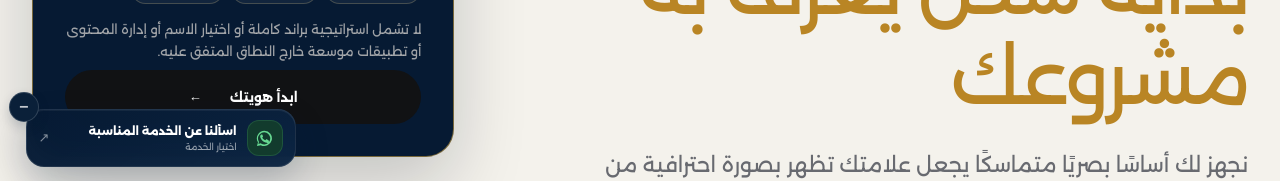
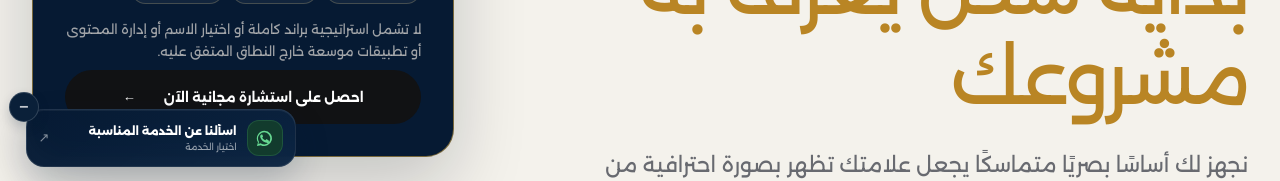
Before and after one commit to mohammedrashad2011-ui/Dewank-2026-website, a Next.js app: page /offers/mini-visual-identity in a window 1280 px wide. Shown: the part 607-788 px from the top of the page. Built offline with nearby package versions, Linux system fonts and the light colour scheme; no server answers.

Commit message:
Offer consultations: remaining Arabic offer detail pages

```diff
--- a/app/(ar)/offers/mini-visual-identity/localized-mini-identity.tsx
+++ b/app/(ar)/offers/mini-visual-identity/localized-mini-identity.tsx
@@ -9,7 +9,7 @@ export function MiniIdentityPrice() {
 
 export function MiniIdentityWhatsApp({ className, label }: { className: string; label: string }) {
   const price = useOfferPrice("mini-visual-identity");
-  const text = `مرحبًا ديوانك، أريد حجز باقة الهوية البصرية المصغرة بسعر ${price.formattedAmount} ${price.currencyLabel}. نوع نشاطي: `;
+  const text = `مرحبًا ديوانك، أرغب في استشارة مجانية مبدئية بخصوص باقة الهوية البصرية المصغرة بسعر ${price.formattedAmount} ${price.currencyLabel}. نشاطي: `;
   const href = `https://wa.me/97339066649?text=${encodeURIComponent(text)}`;
   return <a className={className} href={href} target="_blank" rel="noreferrer">{label} <span>←</span></a>;
 }
--- a/app/(ar)/offers/mini-visual-identity/page.tsx
+++ b/app/(ar)/offers/mini-visual-identity/page.tsx
@@ -94,7 +94,7 @@ export default function MiniVisualIdentityOffer() {
           <MiniIdentityPrice />
           <div className="offer-trust-inline"><span>شعار أساسي</span><span>3 تطبيقات</span><span>جولتا تعديل</span></div>
           <p>لا تشمل استراتيجية براند كاملة أو اختيار الاسم أو إدارة المحتوى أو تطبيقات موسعة خارج النطاق المتفق عليه.</p>
-          <MiniIdentityWhatsApp className="button primary" label="ابدأ هويتك" />
+          <MiniIdentityWhatsApp className="button primary" label="احصل على استشارة مجانية الآن" />
         </aside>
       </section>
 
@@ -142,7 +142,7 @@ export default function MiniVisualIdentityOffer() {
         <span className="offer-kicker">هوية بصرية مصغرة · 7–10 أيام</span>
         <h2>اجعل مشروعك يبدو كعلامة، لا كمجموعة تصميمات منفصلة</h2>
         <p>أرسل نوع النشاط والاسم والسوق المستهدف، ونبدأ بتحديد الاتجاه قبل تصميم الشعار.</p>
-        <MiniIdentityWhatsApp className="button primary" label="ابدأ الهوية البصرية" />
+        <MiniIdentityWhatsApp className="button primary" label="احصل على استشارة مجانية الآن" />
         <div className="mini-identity-links"><Link href="/branding">خدمة البراند والهوية الكاملة</Link><Link href="/guides/branding-identity-cost-saudi-arabia">كم تكلفة الهوية الكاملة؟</Link><Link href="/offers/brand-naming">لم تختر الاسم بعد؟</Link><Link href="/offers">العودة إلى العروض</Link></div>
       </section>
       <Footer />
--- a/app/(ar)/offers/seo-audit/localized-seo-audit-offer.tsx
+++ b/app/(ar)/offers/seo-audit/localized-seo-audit-offer.tsx
@@ -9,7 +9,7 @@ export function SeoAuditOfferPrice() {
 
 export function SeoAuditWhatsApp({ className, label }: { className: string; label: string }) {
   const price = useOfferPrice("seo-audit");
-  const text = `مرحبًا ديوانك، أريد حجز فحص SEO شامل لموقعي بسعر ${price.formattedAmount} ${price.currencyLabel}. رابط موقعي: `;
+  const text = `مرحبًا ديوانك، أرغب في استشارة مجانية مبدئية بخصوص فحص SEO وAEO بسعر ${price.formattedAmount} ${price.currencyLabel}. رابط موقعي: `;
   const href = `https://wa.me/97339066649?text=${encodeURIComponent(text)}`;
   return <a className={className} href={href} target="_blank" rel="noreferrer">{label} <span>←</span></a>;
 }
--- a/app/(ar)/offers/seo-audit/page.tsx
+++ b/app/(ar)/offers/seo-audit/page.tsx
@@ -120,7 +120,7 @@ export default function SeoAuditOfferPage() {
           <SeoAuditOfferPrice />
           <div className="offer-trust-inline"><span>تقرير PDF</span><span>خطة 30 يوم</span><span>بدون اشتراك</span></div>
           <p>السعر يشمل الفحص والتقرير والتوصيات. تنفيذ الإصلاحات أو إدارة SEO الشهرية غير مشمولين.</p>
-          <SeoAuditWhatsApp className="button primary" label="أرسل موقعك للفحص" />
+          <SeoAuditWhatsApp className="button primary" label="احصل على استشارة مجانية الآن" />
         </aside>
       </section>
 
@@ -163,7 +163,7 @@ export default function SeoAuditOfferPage() {
         <span className="offer-kicker">SEO + AEO · تقرير PDF · خلال 48 ساعة</span>
         <h2>اعرف أين تخسر الظهور قبل أن تدفع أكثر لجلب الزيارات</h2>
         <p>أرسل رابط موقعك ونوع النشاط والسوق المستهدف، ونبدأ الفحص من الصورة الكبيرة إلى التفاصيل التي تؤثر فعلًا.</p>
-        <SeoAuditWhatsApp className="button primary" label="افحص موقعي الآن" />
+        <SeoAuditWhatsApp className="button primary" label="احصل على استشارة مجانية الآن" />
         <div className="seo-audit-links"><Link href="/guides/seo-vs-aeo">تريد فهم الفرق بين SEO وAEO؟</Link><Link href="/seo-aeo">تحتاج تنفيذًا مستمرًا بعد الفحص؟</Link><Link href="/offers">← العودة إلى جميع العروض</Link></div>
       </section>
       <Footer />
--- a/app/(ar)/offers/small-business-website/localized-small-website.tsx
+++ b/app/(ar)/offers/small-business-website/localized-small-website.tsx
@@ -9,7 +9,7 @@ export function SmallWebsitePrice() {
 
 export function SmallWebsiteWhatsApp({ className, label }: { className: string; label: string }) {
   const price = useOfferPrice("small-business-website");
-  const text = `مرحبًا ديوانك، أريد باقة الموقع الصغير الجاهز للإطلاق بسعر ${price.formattedAmount} ${price.currencyLabel}.`;
+  const text = `مرحبًا ديوانك، أرغب في استشارة مجانية مبدئية بخصوص باقة الموقع الصغير بسعر ${price.formattedAmount} ${price.currencyLabel}. نشاطي: `;
   const href = `https://wa.me/97339066649?text=${encodeURIComponent(text)}`;
   return <a className={className} href={href} target="_blank" rel="noreferrer">{label} <span>←</span></a>;
 }
--- a/app/(ar)/offers/small-business-website/page.tsx
+++ b/app/(ar)/offers/small-business-website/page.tsx
@@ -119,7 +119,7 @@ export default function SmallBusinessWebsiteOfferPage() {
           <small>الباقة كاملة من</small>
           <SmallWebsitePrice />
           <p>يشمل حتى 5 صفحات. لا يشمل الدومين والاستضافة أو البرمجة الخاصة والخدمات الخارجية المدفوعة.</p>
-          <SmallWebsiteWhatsApp className="button primary" label="ابدأ موقعك عبر واتساب" />
+          <SmallWebsiteWhatsApp className="button primary" label="احصل على استشارة مجانية الآن" />
         </aside>
       </section>
 
@@ -171,7 +171,7 @@ export default function SmallBusinessWebsiteOfferPage() {
         <span className="section-label">جاهز للبدء؟</span>
         <h2>اجعل لمشروعك<br/><em>عنوانًا رقميًا حقيقيًا</em></h2>
         <p>ابدأ بموقع واضح وسريع، وبعدها وسّعه فقط عندما يحتاج المشروع فعلًا.</p>
-        <SmallWebsiteWhatsApp className="button primary" label="ابدأ موقعك الآن" />
+        <SmallWebsiteWhatsApp className="button primary" label="احصل على استشارة مجانية الآن" />
         <div className="small-website-links"><Link href="/offers/landing-page-package">تحتاج صفحة هبوط فقط؟</Link><Link href="/website-design">تحتاج موقعًا أكبر؟</Link><Link href="/guides/website-design-cost-saudi-arabia">قارن أسعار تصميم المواقع</Link></div>
       </section>
 
--- a/app/(ar)/offers/whatsapp-automation-starter/localized-whatsapp-starter.tsx
+++ b/app/(ar)/offers/whatsapp-automation-starter/localized-whatsapp-starter.tsx
@@ -9,7 +9,7 @@ export function WhatsAppStarterPrice() {
 
 export function WhatsAppStarterLink({ className, label }: { className: string; label: string }) {
   const price = useOfferPrice("whatsapp-automation-starter");
-  const text = `مرحبًا ديوانك، أريد حجز باقة واتساب أوتوميشن Starter بسعر ${price.formattedAmount} ${price.currencyLabel}. نوع نشاطي: `;
+  const text = `مرحبًا ديوانك، أرغب في استشارة مجانية مبدئية بخصوص باقة واتساب أوتوميشن Starter بسعر ${price.formattedAmount} ${price.currencyLabel}. نشاطي: `;
   const href = `https://wa.me/97339066649?text=${encodeURIComponent(text)}`;
   return <a className={className} href={href} target="_blank" rel="noreferrer">{label} <span>←</span></a>;
 }
--- a/app/(ar)/offers/whatsapp-automation-starter/page.tsx
+++ b/app/(ar)/offers/whatsapp-automation-starter/page.tsx
@@ -62,7 +62,7 @@ export default function WhatsAppAutomationStarterOffer() {
           <p>نجهز لك مسار أتمتة واتساب يرد على الأسئلة الأساسية، يؤهّل العميل، يجمع بياناته، ويتابع الخطوة التالية قبل تحويله للموظف المناسب</p>
           <div className="whatsapp-starter-answer" aria-label="الإجابة المختصرة"><b>الإجابة المختصرة</b><span>هذه باقة تأسيسية وليست نظامًا كاملًا لإدارة العملاء، ومناسبة لو مشكلتك الأساسية هي بطء الرد وتكرار الأسئلة وضياع العملاء قبل وصولهم للفريق</span></div>
         </div>
-        <aside className="offer-price-panel whatsapp-starter-price-panel"><small>باقة التأسيس</small><WhatsAppStarterPrice /><div className="offer-trust-inline"><span>رد وتأهيل</span><span>تحويل للموظف</span><span>دعم 7 أيام</span></div><p>تشمل إعداد المسار الأساسي والاختبار والتشغيل، ولا تشمل رسوم واتساب أو الأدوات الخارجية أو نظامًا كاملًا لإدارة العملاء</p><WhatsAppStarterLink className="button primary" label="ابدأ أتمتة واتساب" /></aside>
+        <aside className="offer-price-panel whatsapp-starter-price-panel"><small>باقة التأسيس</small><WhatsAppStarterPrice /><div className="offer-trust-inline"><span>رد وتأهيل</span><span>تحويل للموظف</span><span>دعم 7 أيام</span></div><p>تشمل إعداد المسار الأساسي والاختبار والتشغيل، ولا تشمل رسوم واتساب أو الأدوات الخارجية أو نظامًا كاملًا لإدارة العملاء</p><WhatsAppStarterLink className="button primary" label="احصل على استشارة مجانية الآن" /></aside>
       </section>
 
       <AutomationJourney locale="ar" />
@@ -79,7 +79,7 @@ export default function WhatsAppAutomationStarterOffer() {
 
       <section className="shell offer-faq whatsapp-starter-faq" id="faq"><div><span className="section-label">أسئلة سريعة</span><h2>قبل ما تبدأ</h2></div><div className="offer-faq-list">{faqs.map(([question, answer]) => <details key={question}><summary>{question}</summary><p>{answer}</p></details>)}</div></section>
 
-      <section className="shell offer-final-cta whatsapp-starter-final wa-cinema-final"><div><span className="section-label">ابدأ من هنا</span><h2>خلّي أول رسالة<br/>تتحول إلى خطوة واضحة</h2><p>أرسل لنا نوع نشاطك وأكثر الأسئلة التي تصلك يوميًا، ونحدد هل التأسيسية تكفيك أم تحتاج نظامًا أكبر</p></div><WhatsAppStarterLink className="button primary" label="ابدأ عبر واتساب" /><div className="whatsapp-starter-links"><Link href="/whatsapp-automation">تحتاج نظام إدارة عملاء وتكاملات أكبر؟</Link><Link href="/guides/whatsapp-crm-automation-cost-saudi-arabia">كم تكلفة النظام الكامل؟</Link></div></section>
+      <section className="shell offer-final-cta whatsapp-starter-final wa-cinema-final"><div><span className="section-label">ابدأ من هنا</span><h2>خلّي أول رسالة<br/>تتحول إلى خطوة واضحة</h2><p>أرسل لنا نوع نشاطك وأكثر الأسئلة التي تصلك يوميًا، ونحدد هل التأسيسية تكفيك أم تحتاج نظامًا أكبر</p></div><WhatsAppStarterLink className="button primary" label="احصل على استشارة مجانية الآن" /><div className="whatsapp-starter-links"><Link href="/whatsapp-automation">تحتاج نظام إدارة عملاء وتكاملات أكبر؟</Link><Link href="/guides/whatsapp-crm-automation-cost-saudi-arabia">كم تكلفة النظام الكامل؟</Link></div></section>
       <Footer />
     </main>
   );
```
